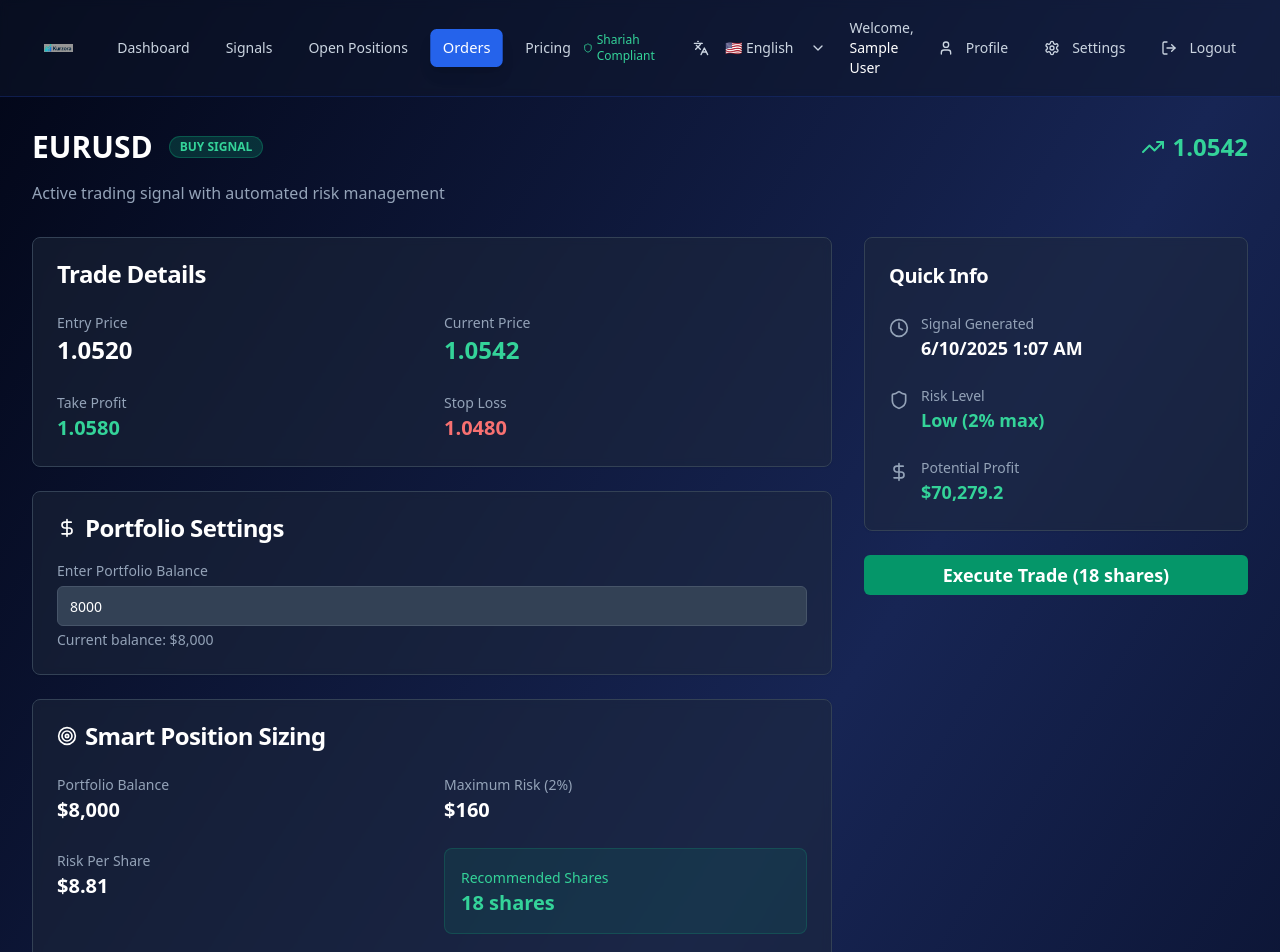
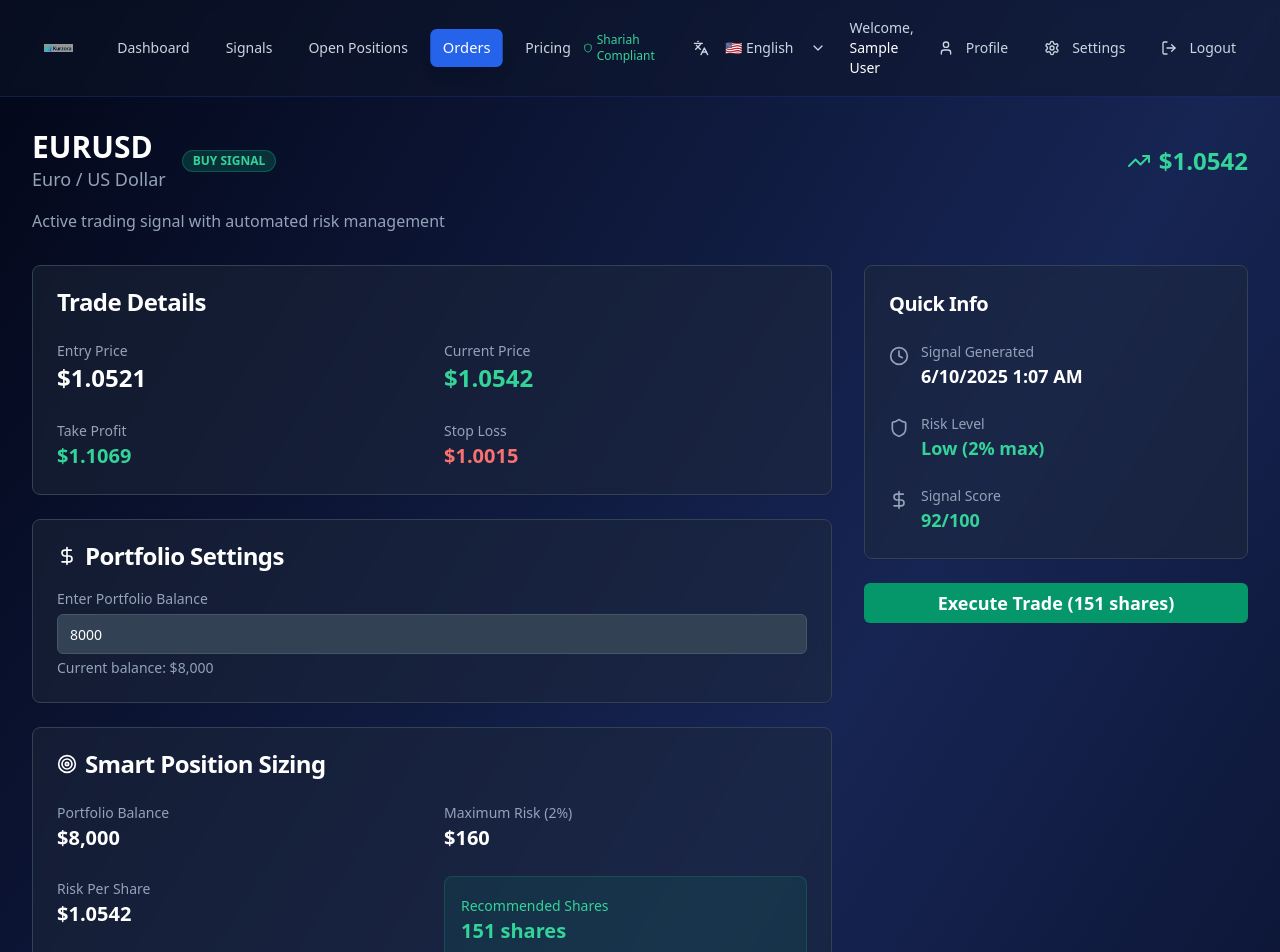
Before and after one commit to khaled-hamdy/Kurzora, a React (Vite) app: page /orders in a window 1280 px wide. Shown: the top 952 px of the page. Built offline with nearby package versions, Linux system fonts and the light colour scheme; sample sign-in values are in the browser's storage.

Commit message:
Fix: Pass symbol data to Orders page
Pass the symbol name, price, and change to the Orders page when navigating from the Signals page. This ensures the correct data is displayed.

```diff
--- a/src/pages/Orders.tsx
+++ b/src/pages/Orders.tsx
@@ -1,7 +1,7 @@
 
 import React, { useEffect, useState } from 'react';
 import { useAuth } from '../contexts/AuthContext';
-import { useNavigate } from 'react-router-dom';
+import { useNavigate, useLocation } from 'react-router-dom';
 import Layout from '../components/Layout';
 import { Card, CardContent, CardHeader, CardTitle } from '../components/ui/card';
 import { Button } from '../components/ui/button';
@@ -16,13 +16,23 @@ import { useToast } from '../hooks/use-toast';
 const Orders: React.FC = () => {
   const { user, loading } = useAuth();
   const navigate = useNavigate();
+  const location = useLocation();
   const { toast } = useToast();
   const [portfolioBalance, setPortfolioBalance] = useState(8000);
   const [customShares, setCustomShares] = useState([18]);
 
+  // Get stock data from navigation state or use defaults
+  const selectedStock = location.state?.selectedStock || {
+    symbol: 'EURUSD',
+    name: 'Euro / US Dollar',
+    price: 1.0542,
+    change: 2.45,
+    signalScore: 92
+  };
+
   // Trading parameters
   const riskPercentage = 2;
-  const sharePrice = 8.81;
+  const sharePrice = selectedStock.price;
   const maxRisk = (portfolioBalance * riskPercentage) / 100;
   const recommendedShares = Math.floor(maxRisk / sharePrice);
   const customShareCount = customShares[0];
@@ -43,7 +53,7 @@ const Orders: React.FC = () => {
 
     toast({
       title: "Trade Executed Successfully!",
-      description: `EURUSD position opened with ${recommendedShares} shares`,
+      description: `${selectedStock.symbol} position opened with ${recommendedShares} shares`,
     });
 
     // Navigate to open positions page
@@ -64,6 +74,27 @@ const Orders: React.FC = () => {
     return null;
   }
 
+  const getSignalBadgeColor = (score: number) => {
+    if (score >= 80) return 'bg-emerald-500/20 text-emerald-400 border-emerald-500/30';
+    if (score >= 60) return 'bg-yellow-500/20 text-yellow-400 border-yellow-500/30';
+    return 'bg-red-500/20 text-red-400 border-red-500/30';
+  };
+
+  const getSignalText = (score: number) => {
+    if (score >= 80) return 'BUY SIGNAL';
+    if (score >= 60) return 'HOLD SIGNAL';
+    return 'SELL SIGNAL';
+  };
+
+  const formatPrice = (price: number, symbol: string) => {
+    // Format forex pairs differently (more decimal places)
+    if (symbol.includes('USD') || symbol.includes('EUR') || symbol.includes('GBP')) {
+      return price.toFixed(4);
+    }
+    // Format stocks with 2 decimal places
+    return price.toFixed(2);
+  };
+
   return (
     <Layout>
       <div className="max-w-7xl mx-auto px-4 sm:px-6 lg:px-8 py-8">
@@ -71,14 +102,19 @@ const Orders: React.FC = () => {
         <div className="mb-8">
           <div className="flex items-center justify-between mb-4">
             <div className="flex items-center space-x-4">
-              <h1 className="text-3xl font-bold text-white">EURUSD</h1>
-              <Badge className="bg-emerald-500/20 text-emerald-400 border-emerald-500/30">
-                BUY SIGNAL
+              <div>
+                <h1 className="text-3xl font-bold text-white">{selectedStock.symbol}</h1>
+                <p className="text-slate-400 text-lg">{selectedStock.name}</p>
+              </div>
+              <Badge className={getSignalBadgeColor(selectedStock.signalScore)}>
+                {getSignalText(selectedStock.signalScore)}
               </Badge>
             </div>
             <div className="flex items-center space-x-2">
               <TrendingUp className="h-6 w-6 text-emerald-400" />
-              <span className="text-2xl font-bold text-emerald-400">1.0542</span>
+              <span className="text-2xl font-bold text-emerald-400">
+                ${formatPrice(selectedStock.price, selectedStock.symbol)}
+              </span>
             </div>
           </div>
           <p className="text-slate-400">Active trading signal with automated risk management</p>
@@ -96,22 +132,30 @@ const Orders: React.FC = () => {
                 <div className="grid grid-cols-2 gap-6">
                   <div>
                     <Label className="text-slate-400">Entry Price</Label>
-                    <div className="text-2xl font-bold text-white">1.0520</div>
+                    <div className="text-2xl font-bold text-white">
+                      ${formatPrice(selectedStock.price * 0.998, selectedStock.symbol)}
+                    </div>
                   </div>
                   <div>
                     <Label className="text-slate-400">Current Price</Label>
-                    <div className="text-2xl font-bold text-emerald-400">1.0542</div>
+                    <div className="text-2xl font-bold text-emerald-400">
+                      ${formatPrice(selectedStock.price, selectedStock.symbol)}
+                    </div>
                   </div>
                 </div>
 
                 <div className="grid grid-cols-2 gap-6">
                   <div>
                     <Label className="text-slate-400">Take Profit</Label>
-                    <div className="text-xl font-semibold text-emerald-400">1.0580</div>
+                    <div className="text-xl font-semibold text-emerald-400">
+                      ${formatPrice(selectedStock.price * 1.05, selectedStock.symbol)}
+                    </div>
                   </div>
                   <div>
                     <Label className="text-slate-400">Stop Loss</Label>
-                    <div className="text-xl font-semibold text-red-400">1.0480</div>
+                    <div className="text-xl font-semibold text-red-400">
+                      ${formatPrice(selectedStock.price * 0.95, selectedStock.symbol)}
+                    </div>
                   </div>
                 </div>
               </CardContent>
@@ -164,7 +208,7 @@ const Orders: React.FC = () => {
                 <div className="grid grid-cols-2 gap-6">
                   <div>
                     <Label className="text-slate-400">Risk Per Share</Label>
-                    <div className="text-xl font-bold text-white">${sharePrice}</div>
+                    <div className="text-xl font-bold text-white">${formatPrice(sharePrice, selectedStock.symbol)}</div>
                   </div>
                   <div className="bg-emerald-500/10 p-4 rounded-lg border border-emerald-500/20">
                     <Label className="text-emerald-400">Recommended Shares</Label>
@@ -191,7 +235,7 @@ const Orders: React.FC = () => {
                     <span className="text-emerald-400 font-medium">Position size follows 2% risk rule</span>
                   </div>
                   <p className="text-slate-300">
-                    Calculation: ${maxRisk.toFixed(0)} ÷ ${sharePrice} = {recommendedShares} shares
+                    Calculation: ${maxRisk.toFixed(0)} ÷ ${formatPrice(sharePrice, selectedStock.symbol)} = {recommendedShares} shares
                   </p>
                 </div>
               </CardContent>
@@ -289,8 +333,8 @@ const Orders: React.FC = () => {
                 <div className="flex items-start space-x-3">
                   <DollarSign className="h-5 w-5 text-slate-400 mt-1" />
                   <div>
-                    <div className="text-slate-400 text-sm">Potential Profit</div>
-                    <div className="text-emerald-400 text-lg font-semibold">$70,279.2</div>
+                    <div className="text-slate-400 text-sm">Signal Score</div>
+                    <div className="text-emerald-400 text-lg font-semibold">{selectedStock.signalScore}/100</div>
                   </div>
                 </div>
               </CardContent>
```
